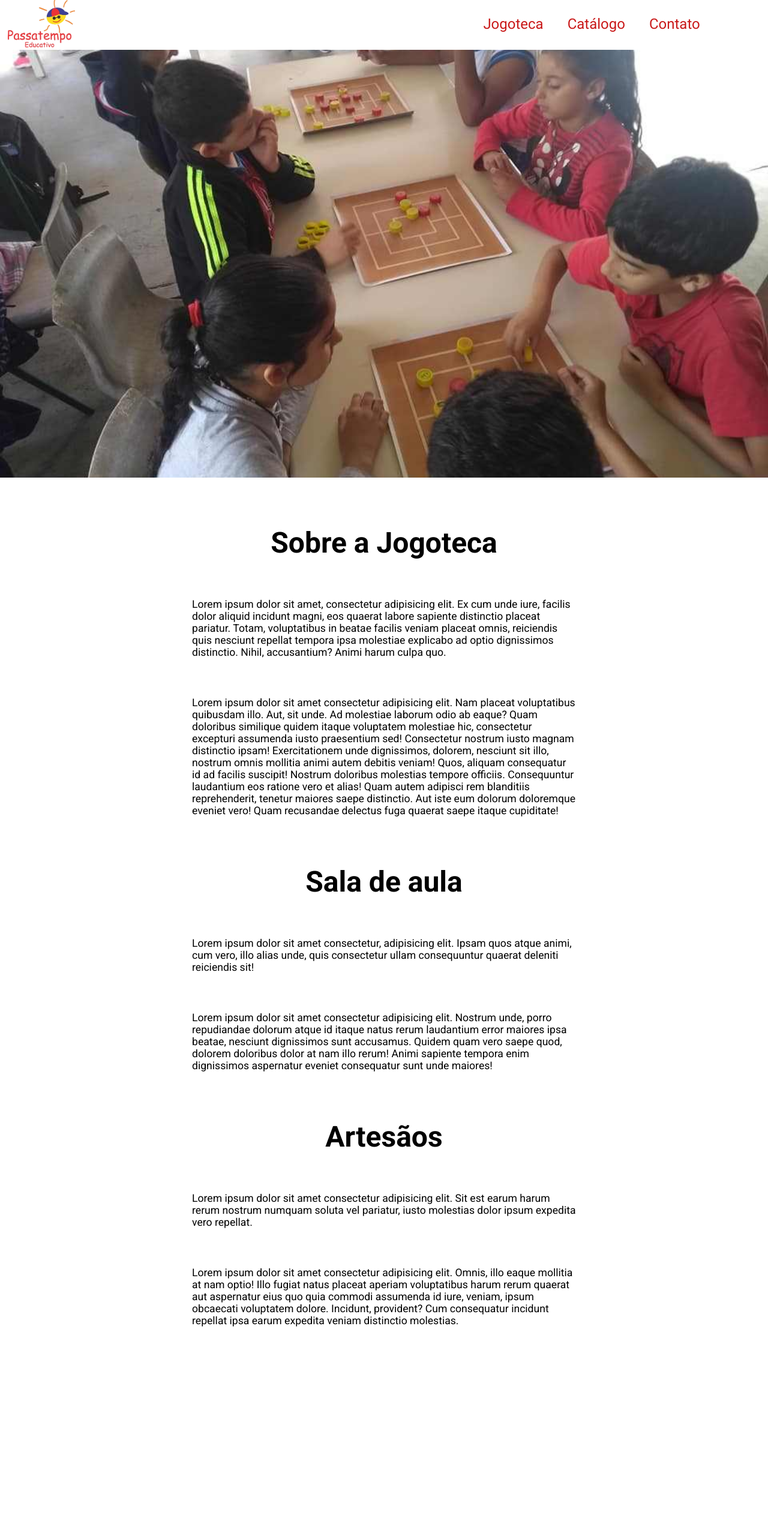
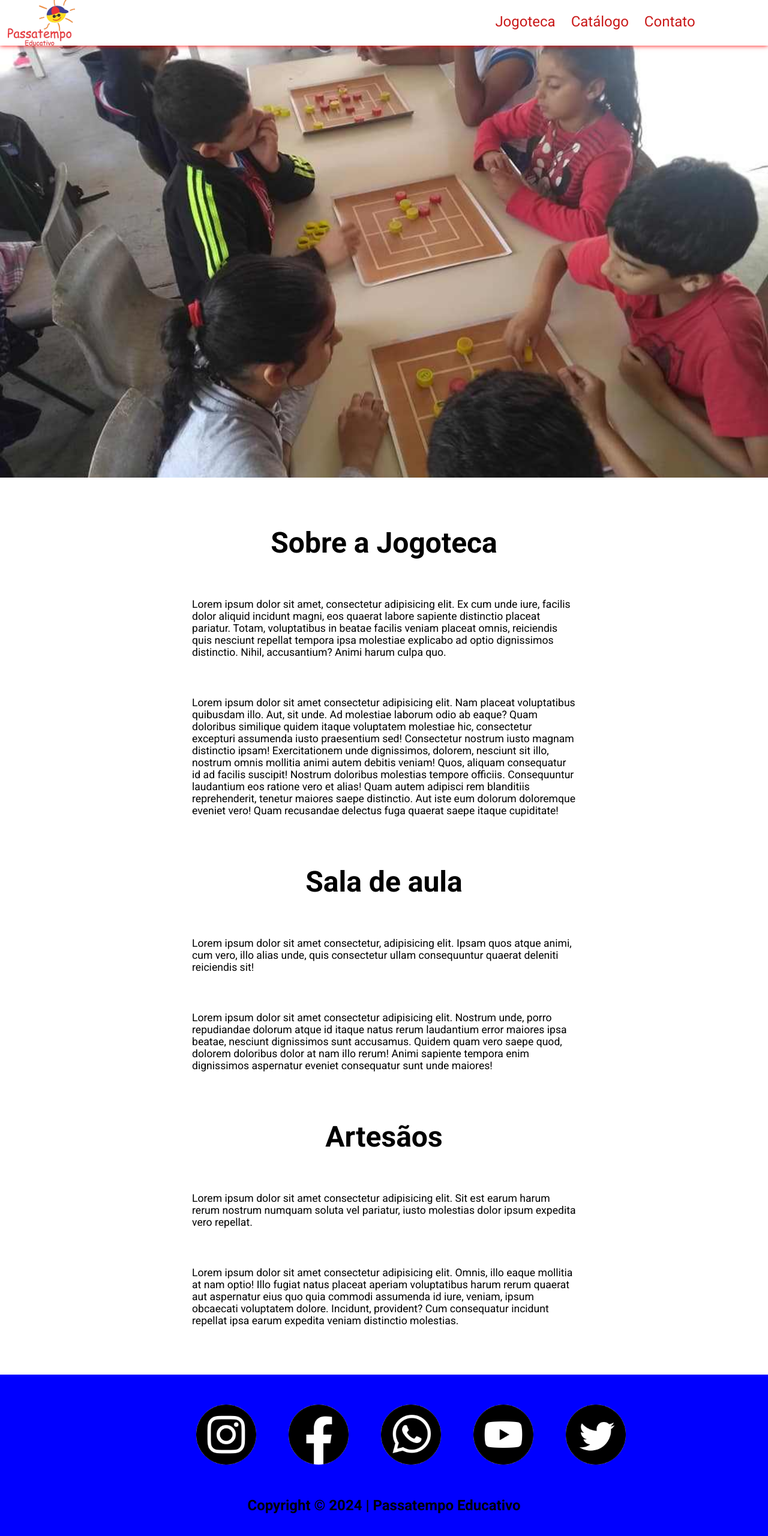
Before and after one commit to Turcka/PI---Jogoteca-Passatempo, a plain HTML site: page Site/index.html in a window 1280 px wide. Shown: the part 4-2564 px from the top of the page at 60% size. Before the commit the page ends 2215 px from the top, so only its background shows below. Drawn offline with Linux system fonts and the light colour scheme.

Commit message:
maps add

```diff
--- /dev/null
+++ b/Site/Css/catalago-style.css
@@ -0,0 +1,13 @@
+header::before{
+    content: "";
+    position: absolute;
+    top: 0;
+    left: 0;
+    right: 0;
+    bottom: 0;
+    background-attachment: fixed;
+    background-image: url(../Imagens/MapaMundiBW.jpg);
+    background-repeat: no-repeat;
+    background-size: cover;
+    background-position: center;
+}
--- /dev/null
+++ b/Site/Css/contato-style.css
@@ -0,0 +1,59 @@
+main{
+    height: 100vh;
+}
+
+form{
+    padding-left: 200px;
+}
+.titulo{
+    padding: 130px 0px 0px 300px;
+}
+
+.forms{
+    padding-top: 130px;
+}
+
+textarea{
+    position: flex;
+    padding-top: 10px;
+    margin-bottom: 20px;
+    height: 20px;
+    width: 400px;
+    border: none;
+    outline: none;
+    font-size: 36;
+    border-bottom: 2px solid black;
+}
+
+.btn-env{
+    padding: 30px 0px 0px 25px;
+}
+
+.enviar{
+    padding: 15px 40px;
+    border: none;
+    outline: none;
+    font-size: 25px;
+    color: rgb(0, 0, 0);
+    background-color: yellow;
+    cursor: pointer;
+    position: relative;
+    border-radius: 30px;
+    height: 70px;
+    width: 350px;
+}
+
+.maps{
+    position: relative;
+    width: 600px;
+    height: 500px;
+    background-color: black;
+    border-radius: 15px;
+}
+
+.maps iframe{
+    padding: 2.5% 0 0 2.5%;
+    width: 95%;
+    height: 95%;
+    border-radius: 30px;
+}
--- /dev/null
+++ b/Site/Css/jogoteca-style.css
@@ -0,0 +1,59 @@
+.background{
+    content: "";
+    position: flex;
+    top: 0;
+    left: 0;
+    right: 0;
+    bottom: 0;
+    background-attachment: fixed;
+    background-image: url(../Imagens/criancasbrincando2.jpg);
+    background-repeat: no-repeat;
+    background-size: cover;
+    background-position: center;
+    height: 100vh;
+    z-index: -1;
+}
+
+.primeiraSec{
+    display: flex;
+    flex-direction: column;
+    justify-content: center;
+    align-items: center;
+}
+
+.jogotecaInfo{
+    display: flex;
+    flex-direction: column;
+    justify-content: center;
+    align-items: center;
+    padding-top: 10vh;
+}
+
+.descricao{
+    width: 50%;
+    padding-top: 5%;
+}
+
+.segundaSec{
+    display: flex;
+    flex-direction: column;
+    justify-content: center;
+    align-items: center;
+}
+
+.salaDeAula{
+    display: flex;
+    flex-direction: column;
+    justify-content: center;
+    align-items: center;
+    padding-top: 10vh;
+}
+
+.artesaos{
+    display: flex;
+    flex-direction: column;
+    justify-content: center;
+    align-items: center;
+    padding-top: 10vh;
+    padding-bottom: 10vh;
+}
--- a/Site/Css/style.css
+++ b/Site/Css/style.css
@@ -6,6 +6,21 @@
     display: flex;
     flex-wrap: wrap;
     width: 100%;
+} */
+header{
+    position: fixed;
+    width: 100%;
+    height: 10vh
+
+}
+
+/* header::after{
+    content: "";
+    position: fixed;
+    width: 100vw;
+    height: 1vh;
+    background-image: linear-gradient(red,yellow, blue);
+    top: 10vh;
 } */
 
 nav{
@@ -16,44 +31,52 @@ nav{
     justify-content: start;
     align-items: center;
     position: fixed;
+    margin: auto;
+    height: 10vh;
+    box-shadow: 0px 0px 8px 0px rgb(255, 0, 0);
+
 }
 
+nav ul{
+    align-items: center;
+    display: inline;
+}
+
+nav li{
+    display: inline-flex;
+    margin-left: 20px;
+
+}
 
 nav a{
+    position: relative;
     text-decoration: none;
     color: rgb(201, 25, 25);
     cursor: pointer;
     transition: 0.5s ease-in-out;
 }
 
-nav a:hover{
-    /* color: black; */
-    text-decoration: underline;
+nav a:after{
+    content: "";
+    position: absolute;
+    width: 0;
+    height: 3px;
+    background-color: rgba(201, 25, 25, 0.8);
+    transition: 0.3s;
+    left: 0;
+    bottom: -3px;
+    border-radius: 90px;
 }
 
-header{
+nav a:hover::after{
     width: 100%;
-    height: 100vh;
-    /* background-image: url(../Imagens/PassatempoLogoSemTexto.png);
-    background-attachment: fixed;
-    background-repeat: no-repeat;
-    background-size: 80vh;
-    background-position: center; */
 }
 
-header::before {
-    content: "";
-    position: absolute;
-    top: 0;
-    left: 0;
-    right: 0;
-    bottom: 0;
-    background-attachment: fixed;
-    background-image: url(../Imagens/criancasbrincando2.jpg);
-    background-repeat: no-repeat;
-    background-size: cover;
-    background-position: center;
-    z-index: -1;
+.cabecalho{
+    display: flex;
+    flex-direction: row;
+    padding-left: 50%;
+    font-size: 150%;
 }
 
 h1{
@@ -70,67 +93,35 @@ p{
     margin-top: 0.25%;
 }
 
-.cabecalho{
-    display: flex;
-    flex-direction: row;
-    padding-left: 50%;
-    font-size: 150%;
+footer{
+    text-align: center;
+    background-color: blue;
+    padding: 50px 0px 50px 0px;
+    z-index: -2;
 }
 
-.primeiraSec{
-    display: flex;
-    flex-direction: column;
-    justify-content: center;
-    align-items: center;
+footer ul{
+    display: inline;
+    top: 30px;
 }
 
-.jogotecaInfo{
-    display: flex;
-    flex-direction: column;
-    justify-content: center;
-    align-items: center;
-    padding-top: 10vh;
+footer li{
+    position: relative;
+    display: inline;
+    padding-left: 50px;
+    z-index: 1;
 }
 
-.descricao{
-    width: 50%;
-    padding-top: 5%;
+footer li::before{
+    content:"";
+    position: absolute;
+    width: 100px;
+    height: 100px;
+    background-color: white;
+    border-radius: 100%;
+    z-index: -1;
 }
 
-.segundaSec{
-    display: flex;
-    flex-direction: column;
-    justify-content: center;
-    align-items: center;
+.copyright{
+    margin-top: 50px;
 }
-
-.salaDeAula{
-    display: flex;
-    flex-direction: column;
-    justify-content: center;
-    align-items: center;
-    padding-top: 10vh;
-}
-
-.artesaos{
-    display: flex;
-    flex-direction: column;
-    justify-content: center;
-    align-items: center;
-    padding-top: 10vh;
-}
-
-.catalogoHead::before{
-    content: "";
-    position: absolute;
-    top: 0;
-    left: 0;
-    right: 0;
-    bottom: 0;
-    background-attachment: fixed;
-    background-image: url(../Imagens/MapaMundiBW.jpg);
-    background-repeat: no-repeat;
-    background-size: cover;
-    background-position: center;
-    z-index: -1;
-}
--- a/Site/index.html
+++ b/Site/index.html
@@ -1,16 +1,21 @@
 <!DOCTYPE html>
 <html lang="pt-br">
+
 <head>
     <meta charset="UTF-8">
     <meta name="viewport" content="width=device-width, initial-scale=1.0">
     <link rel="preconnect" href="https://fonts.googleapis.com">
     <link rel="preconnect" href="https://fonts.gstatic.com" crossorigin>
-    <link href="https://fonts.googleapis.com/css2?family=Roboto:ital,wght@0,100;0,300;0,400;0,500;0,700;0,900;1,100;1,300;1,400;1,500;1,700;1,900&display=swap" rel="stylesheet">
+    <link
+        href="https://fonts.googleapis.com/css2?family=Roboto:ital,wght@0,100;0,300;0,400;0,500;0,700;0,900;1,100;1,300;1,400;1,500;1,700;1,900&display=swap"
+        rel="stylesheet">
     <title>Jogoteca</title>
     <!-- Link do css -->
     <link rel="stylesheet" href="./Css/style.css">
+    <link rel="stylesheet" href="./Css/jogoteca-style.css">
     <link rel="shortcut icon" href="./Imagens/PassatempoLogoSemTexto.png">
 </head>
+
 <body>
     <header>
         <nav>
@@ -19,28 +24,36 @@
             </div>
             <div class="cabecalho">
                 <ul>
-                    <a href="./index.html">Jogoteca</a>
-                </ul>
-                <ul>
-                    <a href="./catalogo.html">Catálogo</a>
-                </ul>
-                <ul>
-                    <a href="">Contato</a>
+                    <li><a href="./index.html">Jogoteca</a></li>
+                    <li><a href="./catalogo.html">Catálogo</a></li>
+                    <li><a href="./contato.html">Contato</a></li>
                 </ul>
             </div>
         </nav>
     </header>
     <main>
+        <div class="background"></div>
         <article class="primeiraSec">
             <section class="jogotecaInfo">
                 <div class="titulo1">
                     <h1>Sobre a Jogoteca</h1>
                 </div>
                 <div class="descricao">
-                    <p>Lorem ipsum dolor sit amet, consectetur adipisicing elit. Ex cum unde iure, facilis dolor aliquid incidunt magni, eos quaerat labore sapiente distinctio placeat pariatur. Totam, voluptatibus in beatae facilis veniam placeat omnis, reiciendis quis nesciunt repellat tempora ipsa molestiae explicabo ad optio dignissimos distinctio. Nihil, accusantium? Animi harum culpa quo.</p>
+                    <p>Lorem ipsum dolor sit amet, consectetur adipisicing elit. Ex cum unde iure, facilis dolor aliquid
+                        incidunt magni, eos quaerat labore sapiente distinctio placeat pariatur. Totam, voluptatibus in
+                        beatae facilis veniam placeat omnis, reiciendis quis nesciunt repellat tempora ipsa molestiae
+                        explicabo ad optio dignissimos distinctio. Nihil, accusantium? Animi harum culpa quo.</p>
                 </div>
                 <div class="descricao">
-                    <p>Lorem ipsum dolor sit amet consectetur adipisicing elit. Nam placeat voluptatibus quibusdam illo. Aut, sit unde. Ad molestiae laborum odio ab eaque? Quam doloribus similique quidem itaque voluptatem molestiae hic, consectetur excepturi assumenda iusto praesentium sed! Consectetur nostrum iusto magnam distinctio ipsam! Exercitationem unde dignissimos, dolorem, nesciunt sit illo, nostrum omnis mollitia animi autem debitis veniam! Quos, aliquam consequatur id ad facilis suscipit! Nostrum doloribus molestias tempore officiis. Consequuntur laudantium eos ratione vero et alias! Quam autem adipisci rem blanditiis reprehenderit, tenetur maiores saepe distinctio. Aut iste eum dolorum doloremque eveniet vero! Quam recusandae delectus fuga quaerat saepe itaque cupiditate!</p>
+                    <p>Lorem ipsum dolor sit amet consectetur adipisicing elit. Nam placeat voluptatibus quibusdam illo.
+                        Aut, sit unde. Ad molestiae laborum odio ab eaque? Quam doloribus similique quidem itaque
+                        voluptatem molestiae hic, consectetur excepturi assumenda iusto praesentium sed! Consectetur
+                        nostrum iusto magnam distinctio ipsam! Exercitationem unde dignissimos, dolorem, nesciunt sit
+                        illo, nostrum omnis mollitia animi autem debitis veniam! Quos, aliquam consequatur id ad facilis
+                        suscipit! Nostrum doloribus molestias tempore officiis. Consequuntur laudantium eos ratione vero
+                        et alias! Quam autem adipisci rem blanditiis reprehenderit, tenetur maiores saepe distinctio.
+                        Aut iste eum dolorum doloremque eveniet vero! Quam recusandae delectus fuga quaerat saepe itaque
+                        cupiditate!</p>
                 </div>
             </section>
         </article>
@@ -50,10 +63,14 @@
                     <h1>Sala de aula</h1>
                 </div>
                 <div class="descricao">
-                    <p>Lorem ipsum dolor sit amet consectetur, adipisicing elit. Ipsam quos atque animi, cum vero, illo alias unde, quis consectetur ullam consequuntur quaerat deleniti reiciendis sit!</p>
+                    <p>Lorem ipsum dolor sit amet consectetur, adipisicing elit. Ipsam quos atque animi, cum vero, illo
+                        alias unde, quis consectetur ullam consequuntur quaerat deleniti reiciendis sit!</p>
                 </div>
                 <div class="descricao">
-                    <p>Lorem ipsum dolor sit amet consectetur adipisicing elit. Nostrum unde, porro repudiandae dolorum atque id itaque natus rerum laudantium error maiores ipsa beatae, nesciunt dignissimos sunt accusamus. Quidem quam vero saepe quod, dolorem doloribus dolor at nam illo rerum! Animi sapiente tempora enim dignissimos aspernatur eveniet consequatur sunt unde maiores!</p>
+                    <p>Lorem ipsum dolor sit amet consectetur adipisicing elit. Nostrum unde, porro repudiandae dolorum
+                        atque id itaque natus rerum laudantium error maiores ipsa beatae, nesciunt dignissimos sunt
+                        accusamus. Quidem quam vero saepe quod, dolorem doloribus dolor at nam illo rerum! Animi
+                        sapiente tempora enim dignissimos aspernatur eveniet consequatur sunt unde maiores!</p>
                 </div>
             </section>
         </article>
@@ -63,14 +80,29 @@
                     <h1>Artesãos</h1>
                 </div>
                 <div class="descricao">
-                    <p>Lorem ipsum dolor sit amet consectetur adipisicing elit. Sit est earum harum rerum nostrum numquam soluta vel pariatur, iusto molestias dolor ipsum expedita vero repellat.</p>
+                    <p>Lorem ipsum dolor sit amet consectetur adipisicing elit. Sit est earum harum rerum nostrum
+                        numquam soluta vel pariatur, iusto molestias dolor ipsum expedita vero repellat.</p>
                 </div>
                 <div class="descricao">
-                    <p>Lorem ipsum dolor sit amet consectetur adipisicing elit. Omnis, illo eaque mollitia at nam optio! Illo fugiat natus placeat aperiam voluptatibus harum rerum quaerat aut aspernatur eius quo quia commodi assumenda id iure, veniam, ipsum obcaecati voluptatem dolore. Incidunt, provident? Cum consequatur incidunt repellat ipsa earum expedita veniam distinctio molestias.</p>
+                    <p>Lorem ipsum dolor sit amet consectetur adipisicing elit. Omnis, illo eaque mollitia at nam optio!
+                        Illo fugiat natus placeat aperiam voluptatibus harum rerum quaerat aut aspernatur eius quo quia
+                        commodi assumenda id iure, veniam, ipsum obcaecati voluptatem dolore. Incidunt, provident? Cum
+                        consequatur incidunt repellat ipsa earum expedita veniam distinctio molestias.</p>
                 </div>
             </section>
         </article>
         <article class="quartaSec"></article>
     </main>
+    <footer>
+        <ul>
+            <li><a href="https://www.instagram.com/passatempoeducativo/"><img src="./Imagens/insta.png" height="100px"></a></li>
+            <li><a href="https://www.facebook.com/Passatempoedu?_rdr"><img src="./Imagens/face.png" height="100px"></a></li>
+            <li><a href=""><img src="./Imagens/whats.png" height="100px"></a></li>
+            <li><a href="https://www.youtube.com/channel/UCmjjEtnmVvDNJAkpQmU6gUA"><img src="./Imagens/youtube.png" height="100px"></a></li>
+            <li><a href="https://x.com/passatempoedu"><img src="./Imagens/twitter.png" height="100px"></a></li>
+        </ul>
+        <h2 class="copyright">Copyright © 2024 | Passatempo Educativo</h2>
+    </footer>
 </body>
+
 </html>
```
Also changed, not shown: Site/catalogo.html (+14 -7 lines), Site/contato.html (added, +76 -0 lines), Site/Imagens/face.png (added), Site/Imagens/insta.png (added), Site/Imagens/twitter.png (added), Site/Imagens/whats.png (added), Site/Imagens/youtube.png (added), 3 other files.
